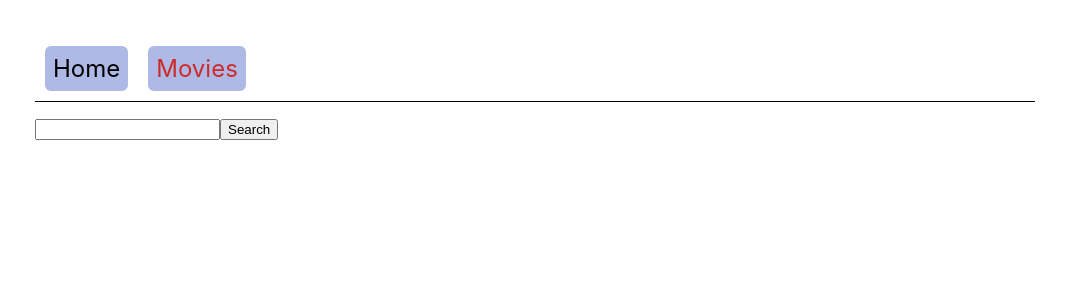
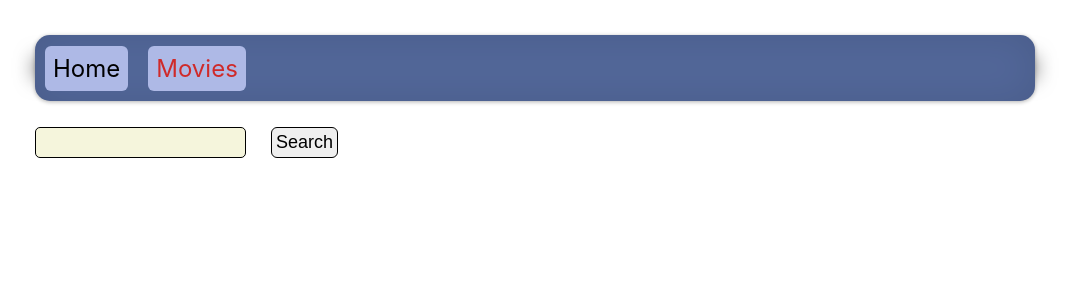
Before and after one commit to gulen13/goit-react-hw-05-movies, a React (Create React App) app: page /goit-react-hw-05-movies/movies in a window 1280 px wide. Shown: the top 300 px of the page, without its empty margins (0-1087 px from the left). Built offline with nearby package versions, Linux system fonts and the light colour scheme.

Commit message:
added styles

```diff
--- a/src/components/Cast/Cast.jsx
+++ b/src/components/Cast/Cast.jsx
@@ -1,3 +1,5 @@
+import { LiCast } from 'components/MovieList/MovieList.styled';
+import { StateList } from 'pages/MovieDetails/MovieDetails.styled';
 import React, { useEffect, useState } from 'react';
 import { useParams } from 'react-router-dom';
 import { getFilmCast } from 'service-api/films-api';
@@ -24,23 +26,23 @@ const Reviews = () => {
         <p>Unfortunately, there is no information ....</p>
       )}
       {filmCast && (
-        <ul>
+        <StateList>
           {filmCast.map(({ id, profile_path, name, character }) => (
-            <li key={id}>
+            <LiCast key={id}>
               <img
                 src={
                   profile_path
                     ? `https://image.tmdb.org/t/p/w500/${profile_path}`
-                    : 'https://dummyimage.com/150x200/aba46f/0011ff.jpg&text=Actor'
+                    : 'https://dummyimage.com/190x285/aba46f/0011ff.jpg&text=Actor'
                 }
                 alt={name}
-                width="150"
+                width="190"
               />
               <p>{name}</p>
               <p>Character : {character}</p>
-            </li>
+            </LiCast>
           ))}
-        </ul>
+        </StateList>
       )}
     </div>
   );
--- a/src/components/MovieList/MovieList.jsx
+++ b/src/components/MovieList/MovieList.jsx
@@ -1,21 +1,22 @@
 import React from 'react';
-import { Link, useLocation } from 'react-router-dom';
+import { useLocation } from 'react-router-dom';
 import PropTypes from 'prop-types';
+import { LINK, Li, Ul } from './MovieList.styled';
 
 const MovieList = ({ films }) => {
   const location = useLocation();
 
   return (
     <>
-      <ul>
+      <Ul>
         {films.map(({ id, title }) => (
-          <li key={id}>
-            <Link to={`/movies/${id}`} state={{ from: location }}>
+          <Li key={id}>
+            <LINK to={`/movies/${id}`} state={{ from: location }}>
               {title}
-            </Link>
-          </li>
+            </LINK>
+          </Li>
         ))}
-      </ul>
+      </Ul>
     </>
   );
 };
--- /dev/null
+++ b/src/components/MovieList/MovieList.styled.jsx
@@ -0,0 +1,23 @@
+import styled from '@emotion/styled';
+import { Link } from 'react-router-dom';
+
+export const Ul = styled.ul`
+  list-style: none;
+  padding: 0;
+  font-size: large;
+`;
+
+export const Li = styled.li`
+  margin-top: 5px;
+`;
+
+export const LINK = styled(Link)`
+  text-decoration: none;
+`;
+
+export const LiCast = styled.li`
+  max-width: 190px;
+  background-color: #89b5dc;
+  border-radius: 6px;
+  padding: 5px;
+`;
--- a/src/components/SearchForm/SearchForm.jsx
+++ b/src/components/SearchForm/SearchForm.jsx
@@ -1,5 +1,6 @@
 import React, { useState } from 'react';
 import PropTypes from 'prop-types';
+import { Button, Form, Input } from './SearchForm.styled';
 
 const SearchForm = ({ onSubmit }) => {
   const [value, setValue] = useState('');
@@ -20,10 +21,10 @@ const SearchForm = ({ onSubmit }) => {
 
   return (
     <div onSubmit={handleSubmit}>
-      <form>
-        <input type="text" onChange={handleChange} />
-        <button type="submit">Search</button>
-      </form>
+      <Form>
+        <Input type="text" onChange={handleChange} />
+        <Button type="submit">Search</Button>
+      </Form>
     </div>
   );
 };
--- /dev/null
+++ b/src/components/SearchForm/SearchForm.styled.jsx
@@ -0,0 +1,27 @@
+import styled from '@emotion/styled';
+
+export const Form = styled.form`
+  display: flex;
+  gap: 15px;
+  align-items: center;
+`;
+
+export const Button = styled.button`
+  color: black;
+  font-size: large;
+  margin: 10px;
+  text-decoration: none;
+  border: 1px solid black;
+  padding: 4px 4px;
+  border-radius: 6px;
+`;
+
+export const Input = styled.input`
+  width: 200px;
+  height: 27px;
+  border: 1px solid black;
+  border-radius: 5px;
+  padding-left: 7px;
+  background-color: beige;
+  font-size: medium;
+`;
--- a/src/components/SharedLayout/SharedLayout.styled.jsx
+++ b/src/components/SharedLayout/SharedLayout.styled.jsx
@@ -28,5 +28,9 @@ export const Header = styled.header`
   gap: 12px;
   padding: 8px 0;
   margin-bottom: 16px;
-  border-bottom: 1px solid black;
+  border-radius: 15px;
+  background-color: #526799;
+  box-shadow: 0 1px 4px rgba(0, 0, 0, 0.3),
+    -23px 0 20px -23px rgba(0, 0, 0, 0.6), 23px 0 20px -23px rgba(0, 0, 0, 0.6),
+    inset 0 0 40px rgba(0, 0, 0, 0.1);
 `;
--- a/src/pages/MovieDetails/MovieDetails.jsx
+++ b/src/pages/MovieDetails/MovieDetails.jsx
@@ -1,8 +1,15 @@
 import React, { useState, Suspense } from 'react';
 import { useEffect } from 'react';
-import { Link, Outlet, useLocation, useParams } from 'react-router-dom';
+import { Outlet, useLocation, useParams } from 'react-router-dom';
 import { getFilmById } from 'service-api/films-api';
-import { Div, Div2, LinkStl, P } from './MovieDetails.styled';
+import {
+  Div,
+  Div2,
+  LINKCastRew,
+  LinkStl,
+  P,
+  StateList,
+} from './MovieDetails.styled';
 
 const defaultImg = 'https://dummyimage.com/350x400/aba46f/0011ff.jpg&text=Film';
 const defaultGenresTxt = 'No information about genres';
@@ -55,18 +62,18 @@ const MovieDetails = () => {
         </Div>
         <hr />
         <p>Additional information</p>
-        <ul>
+        <StateList>
           <li>
-            <Link to="cast" state={{ from: backLinkHref }}>
+            <LINKCastRew to="cast" state={{ from: backLinkHref }}>
               Cast
-            </Link>
+            </LINKCastRew>
           </li>
           <li>
-            <Link to="reviews" state={{ from: backLinkHref }}>
+            <LINKCastRew to="reviews" state={{ from: backLinkHref }}>
               Reviews
-            </Link>
+            </LINKCastRew>
           </li>
-        </ul>
+        </StateList>
         <hr />
         <Suspense fallback={<div>Loading page...</div>}>
           <Outlet />
--- a/src/pages/MovieDetails/MovieDetails.styled.jsx
+++ b/src/pages/MovieDetails/MovieDetails.styled.jsx
@@ -30,3 +30,21 @@ export const P = styled.p`
   font-size: large;
   font-weight: 700;
 `;
+
+export const StateList = styled.ul`
+  list-style: none;
+  display: flex;
+  gap: 20px;
+  flex-wrap: wrap;
+`;
+
+export const LINKCastRew = styled(Link)`
+  text-decoration: none;
+  width: 100px;
+  font-size: large;
+  padding: 5px 10px;
+  border-radius: 5px;
+  background-color: #83b19d;
+  cursor: pointer;
+  color: #080908;
+`;
```
